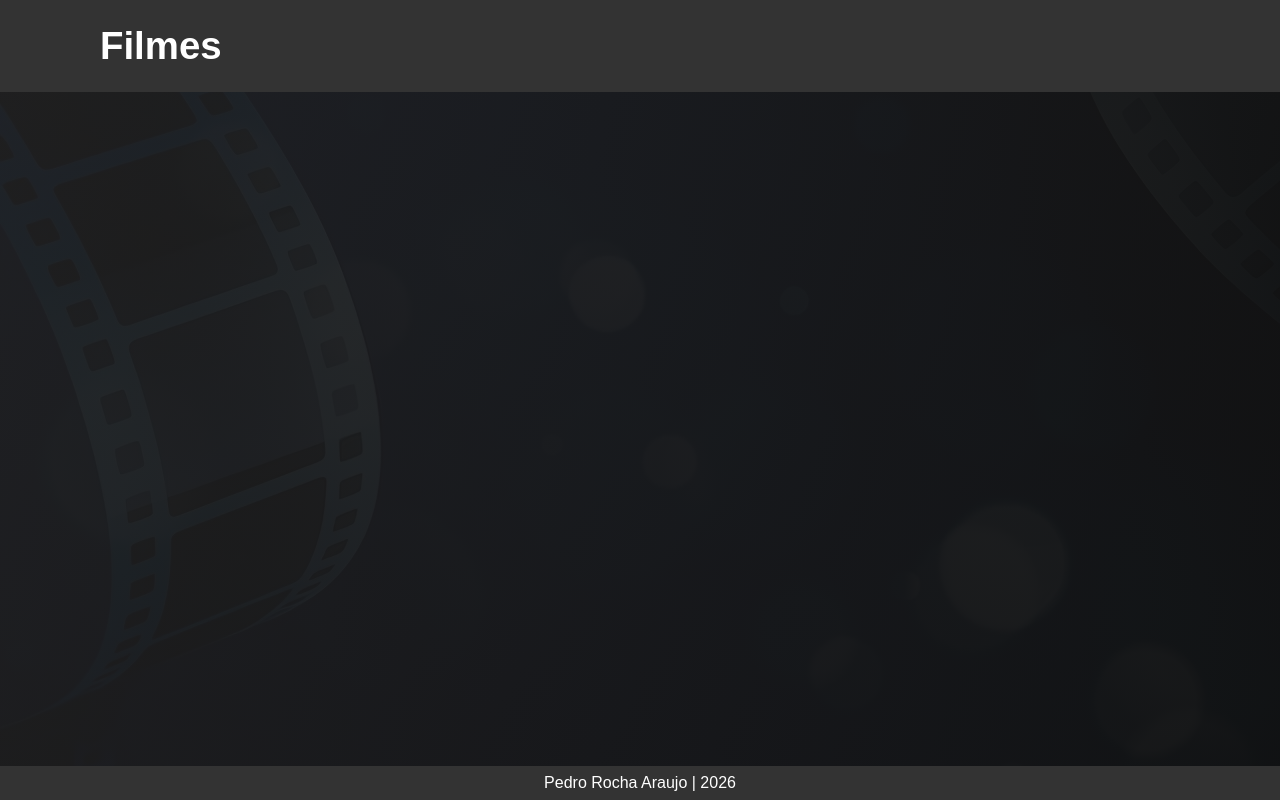
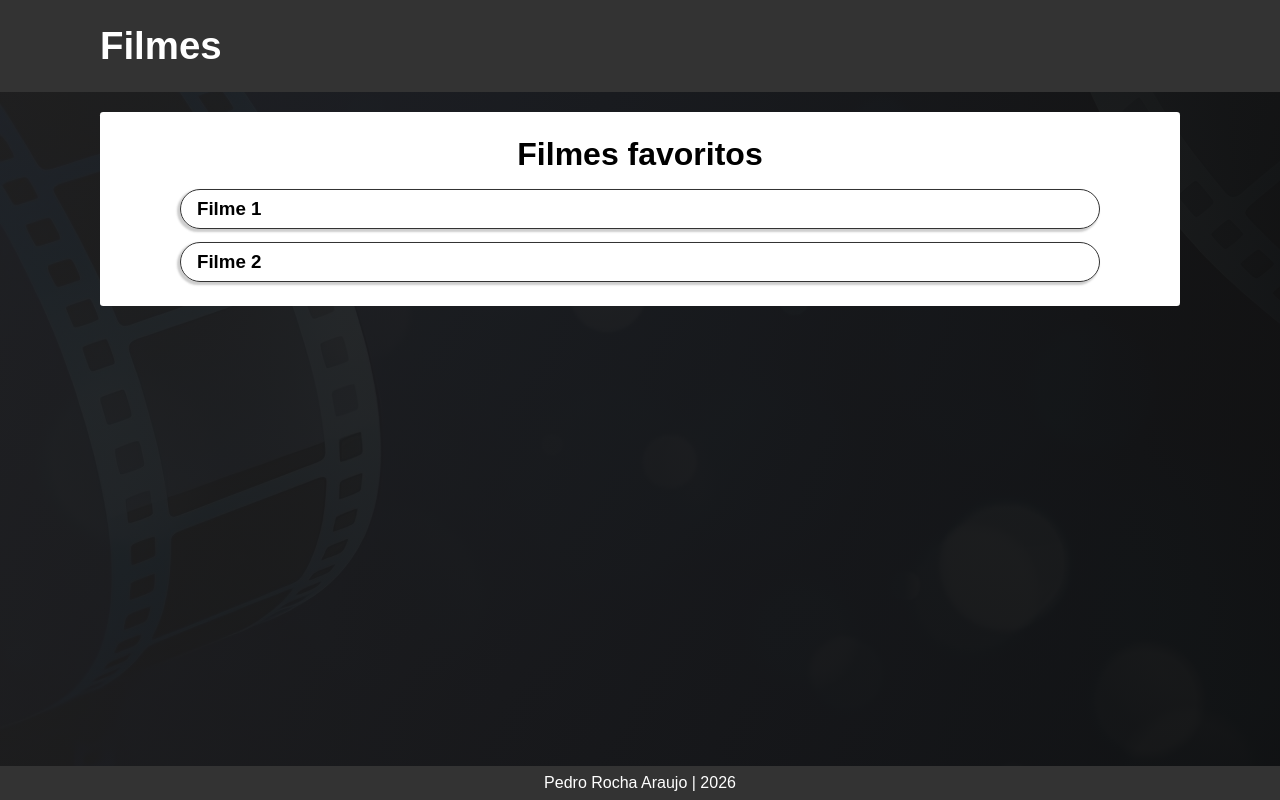
Before and after one commit to Pedro-Rocha-Araujo/projeto-filmes, a Next.js app: page /favoritos in a window 1280 px wide. Built offline with nearby package versions, Linux system fonts and the light colour scheme.

Commit message:
Estruturei a página de favoritos

```diff
--- /dev/null
+++ b/src/app/favoritos/favoritos.css
@@ -0,0 +1,36 @@
+main div.container {
+  width: 94%;
+  max-width: 1080px;
+  margin: auto;
+}
+
+section.favoritos {
+  background-color: #fff;
+  border-radius: 0.2rem;
+  padding: 1.5rem 0.5rem;
+}
+
+section.favoritos h2 {
+  font-size: clamp(1rem, 6vw, 2rem);
+  text-align: center;
+  margin-bottom: 1rem;
+}
+
+section.favoritos div.filmes {
+  display: flex;
+  flex-direction: column;
+  align-items: center;
+  gap: 0.8rem;
+}
+
+section.favoritos div.filme {
+  border: 1px solid #333;
+  box-shadow: -2px 2px 2px 1px #3333333f;
+  width: 100%;
+  max-width: 920px;
+  display: flex;
+  align-items: center;
+  justify-content: space-between;
+  border-radius: 2rem;
+  padding: 0.5rem 1rem;
+}
--- a/src/app/favoritos/page.tsx
+++ b/src/app/favoritos/page.tsx
@@ -1,7 +1,25 @@
+import "./favoritos.css"
+
 export default function Favoritos() {
   return (
-    <section>
+    <div className="container">
+      <section className="favoritos">
 
-    </section>
+        <h2> <i className="fa-regular fa-star" aria-hidden="true"></i> Filmes favoritos</h2>
+
+        <div className="filmes">
+          <div className="filme">
+            <h3>Filme 1</h3>
+            <i className="fa-solid fa-trash" aria-hidden="true"></i>
+          </div>
+
+          <div className="filme">
+            <h3>Filme 2</h3>
+            <i className="fa-solid fa-trash" aria-hidden="true"></i>
+          </div>
+        </div>
+
+      </section>
+    </div>
   )
 }
--- a/src/components/header/Header.tsx
+++ b/src/components/header/Header.tsx
@@ -1,13 +1,18 @@
+'use client'
+
 import Link from "next/link"
+import { useRouter } from "next/navigation"
 import "./header.css"
 
 export default function Header() {
+  const router = useRouter()
+
   return (
     <header>
       <div className="container">
         <h1> <i className="fa-solid fa-film" aria-hidden="true"></i> <Link href={"/"}>Filmes</Link></h1>
 
-        <i className="fa-solid fa-star fa-xl" aria-hidden="true"></i>
+        <i onClick={()=>router.push("/favoritos")} className="fa-solid fa-star fa-xl" aria-hidden="true"></i>
       </div>
     </header>
   )
```
